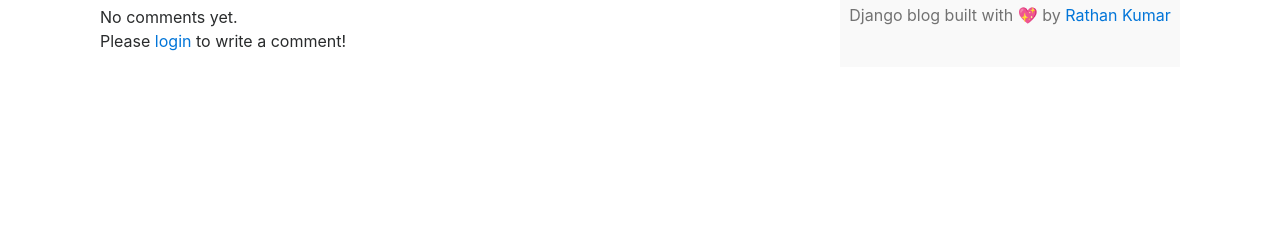
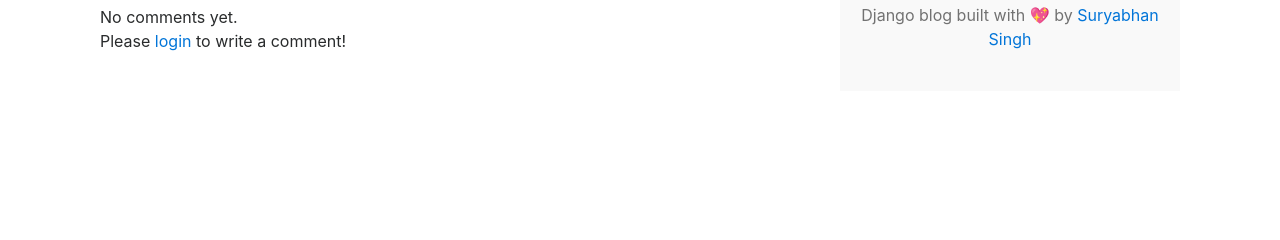
Before and after one commit to suryabhansingh7777/Enterprise_Blogging_Platform, a Django app: template templates/blogs.html in a window 1280 px wide. Shown: the part 278-518 px from the top of the page. Run offline with Django 3.2, Linux system fonts and the light colour scheme; the template is opened without the code that fills it, so the values that code supplies are empty.

Commit message:
Update footer author name in base.html

```diff
--- a/templates/base.html
+++ b/templates/base.html
@@ -57,7 +57,7 @@
 
 <!-- Footer Part -->
 <footer class="blog-footer">
-    <p>Django blog built with 💖 by <a href="#">Rathan Kumar</a></p>
+    <p>Django blog built with 💖 by <a href="#">Suryabhan Singh</a></p>
   </footer>
   </body>
   </html>
```
